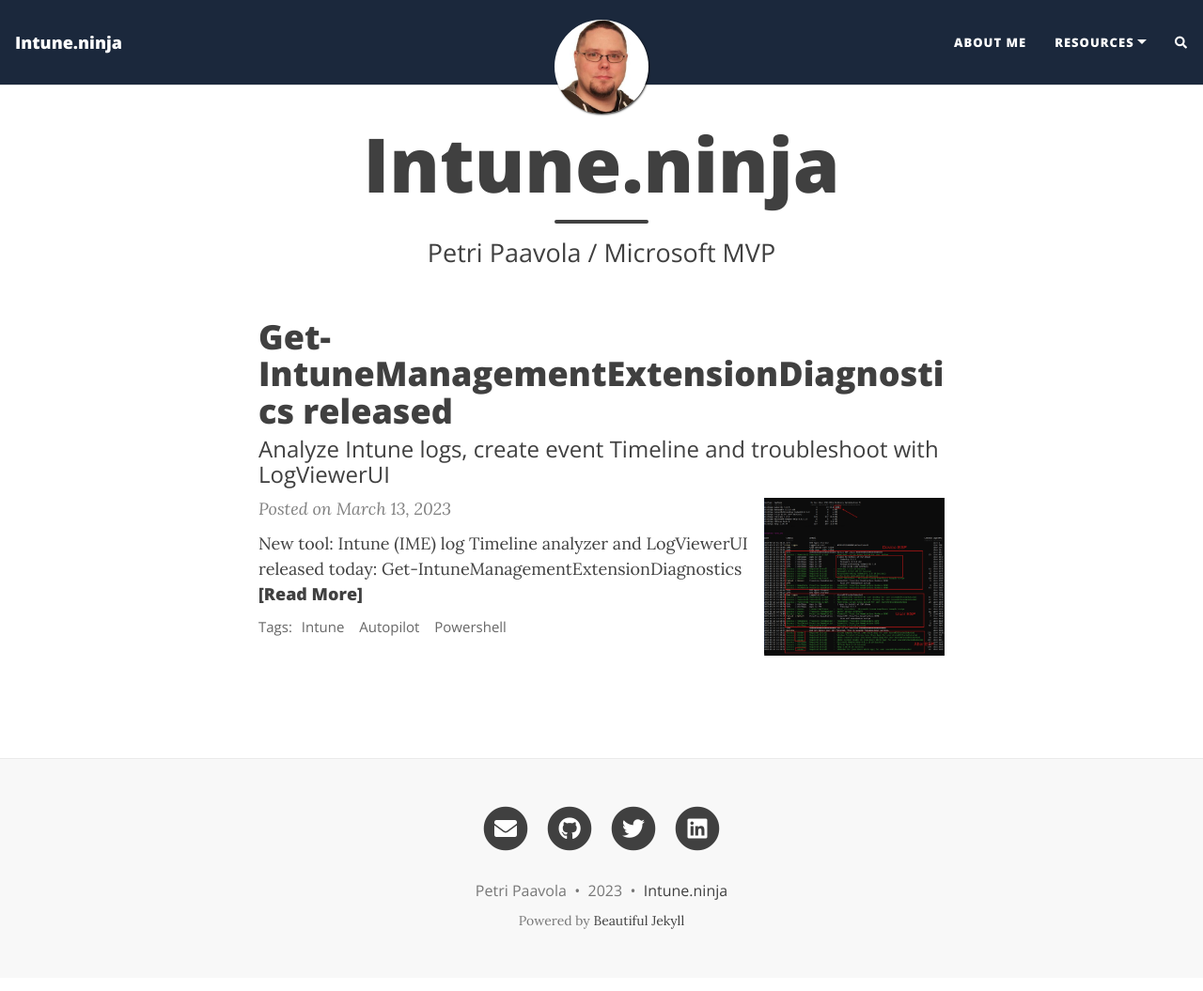
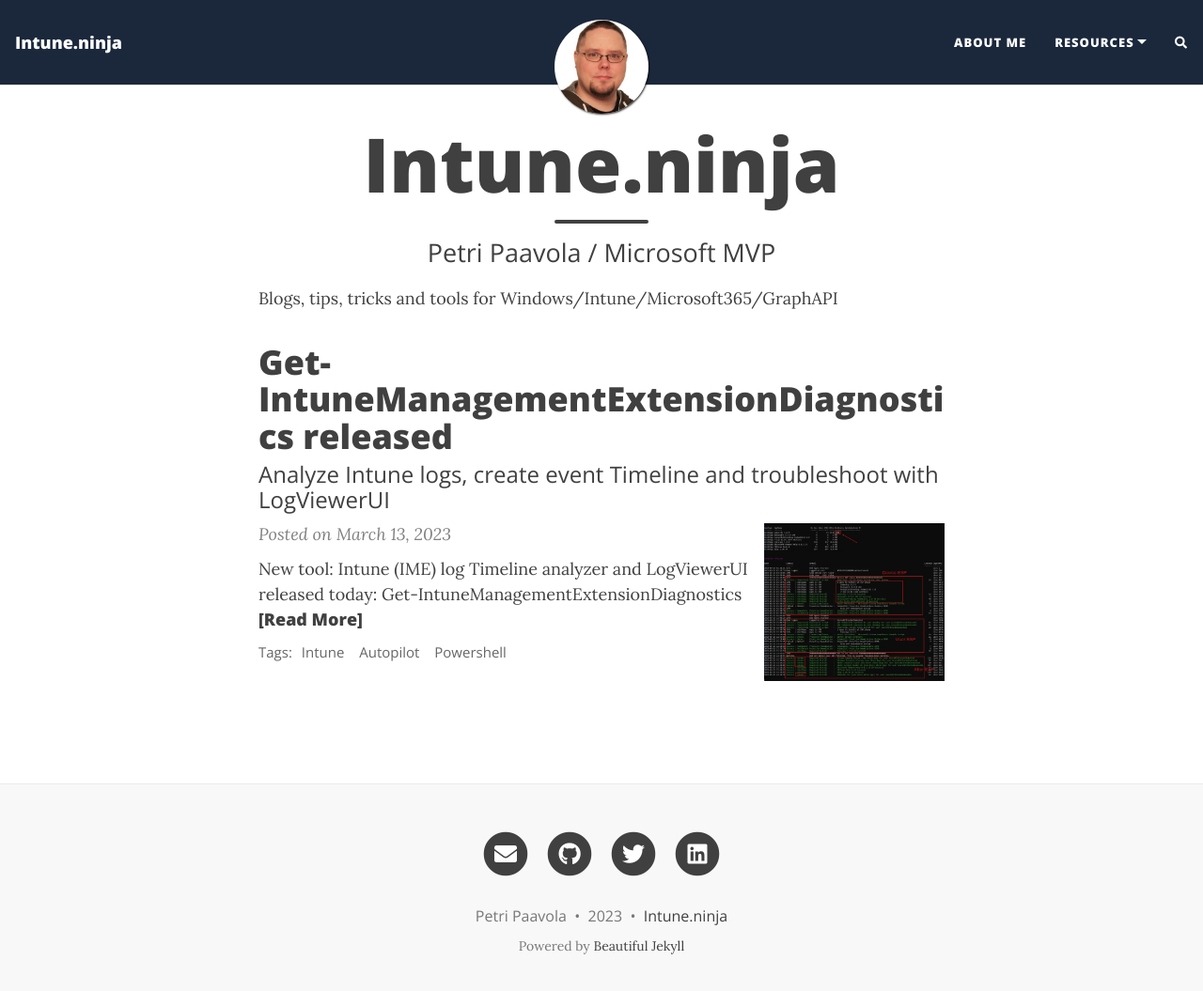
Before and after one commit to petripaavola/petripaavola.github.io, a Jekyll site: the page built from index.html, in a window 1280 px wide and 1068 px high. Shown: the top 1055 px of the window at 94% size. Built offline with Jekyll 4.4.1, drawn with Linux system fonts in a browser that asks for light colours; nearby versions of some CDN libraries; the list of posts is cut into pages by our own code; comment, search, counter and statistics services are not loaded.

Commit message:
update index.html

```diff
--- a/index.html
+++ b/index.html
@@ -3,3 +3,4 @@
 title: Intune.ninja
 subtitle: Petri Paavola / Microsoft MVP
 ---
+Blogs, tips, tricks and tools for Windows/Intune/Microsoft365/GraphAPI
```
